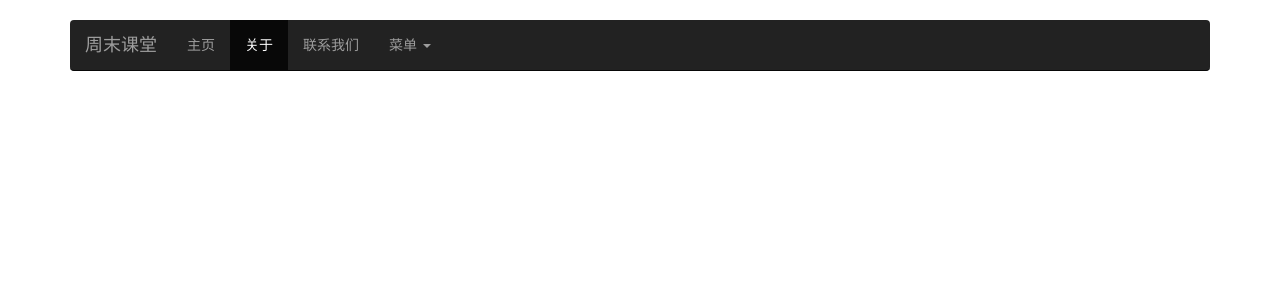
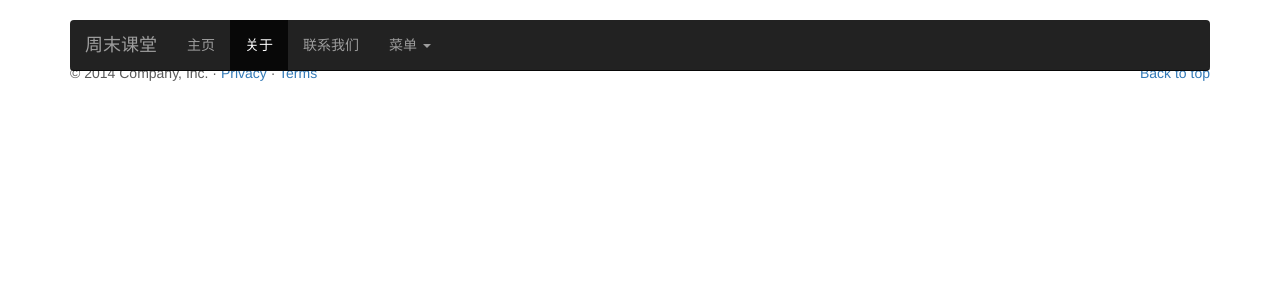
Before and after one commit to guming/myblog, a Jekyll site: the page contact.html, which Jekyll copies as it is, in a window 1280 px wide. Shown: the top 300 px of the page. Built offline with Jekyll 4.4.1, drawn with Linux system fonts in a browser that asks for light colours; nearby versions of some CDN libraries.

Commit message:
move page

```diff
--- a/contact.html
+++ b/contact.html
@@ -69,7 +69,11 @@
 
     <div class="container">
       <h2>h2. Bootstrap heading</h2>
-
+  <!-- FOOTER -->
+      <footer>
+        <p class="pull-right"><a href="#">Back to top</a></p>
+        <p>&copy; 2014 Company, Inc. &middot; <a href="#">Privacy</a> &middot; <a href="#">Terms</a></p>
+      </footer>
     </div><!-- /.container -->
 
 
```
